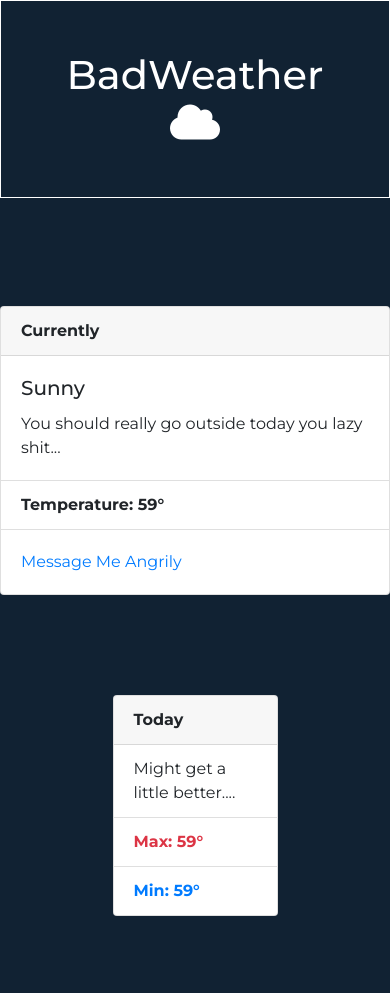
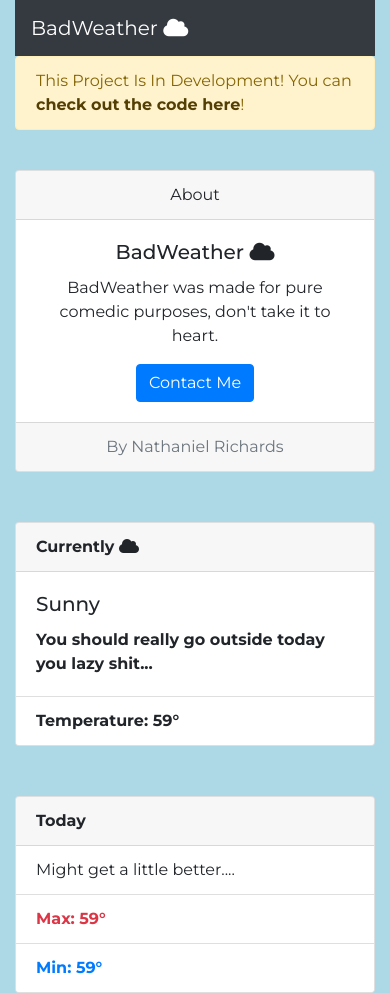
Before and after one commit to NateTheDev1/BadWeather, a PHP site: page / in a window 390 px wide. Before the commit the page ends 916 px from the top, so only its background shows below. Run offline with PHP 8.4, Linux system fonts and the light colour scheme; some libraries are stand-ins or nearby versions.

Commit message:
[Update] Responsive And New Design

```diff
--- a/app.js
+++ b/app.js
@@ -1,4 +1,3 @@
-window.addEventListener('load', () => {
 // Grab
 // const image = document.getElementById('image');
 const weatherDetail = document.getElementById('weather');
@@ -71,4 +70,3 @@ window.addEventListener('load', () => {
 		messageEl.textContent = warmQuotes[Math.floor(Math.random() * warmQuotes.length)];
 	}
 }
-});
--- a/index.html
+++ b/index.html
@@ -11,7 +11,7 @@
 </head>
 <body>
 
-  <div class="container">
+  <!-- <div class="container">
     <div class="row align-items-center justify-content-center">
         <h1 class="text-white text-center" style="border: 1px solid white; padding: 50px; width: 500px">BadWeather<i class="fas fa-cloud"></i></h1>
     </div>
@@ -20,7 +20,7 @@
       <div class="card-header">
         <strong>Currently</strong>
       </div>
-      <!-- <img class="card-img-top"  id="image" src="https://www.fonedog.com/image/weather-app.png" alt="Card image cap"> -->
+
       <div class="card-body">
         <h5 class="card-title" id="weather">Sunny</h5>
         <p class="card-text" id="message">You should really go outside today you lazy shit...</p>
@@ -45,6 +45,57 @@
       </div>
     </div>
   </div>
+  </div> -->
+  <div class="container">
+    <nav class="navbar navbar-dark bg-dark">
+      <a class="navbar-brand" href="#">BadWeather <i class="fas fa-cloud"></i></a>
+    </nav>
+    <div class="alert alert-warning" role="alert">
+      This Project Is In Development! You can <a href="https://github.com/NateTheDev1/BadWeather" target="_blank" class="alert-link">check out the code here</a>!
+    </div>
+    <br>
+    <div class="card text-center">
+      <div class="card-header">
+        About
+      </div>
+      <div class="card-body">
+        <h5 class="card-title">BadWeather <i class="fas fa-cloud"></i></h5>
+        <p class="card-text">BadWeather was made for pure comedic purposes, don't take it to heart.</p>
+        <a href="#" onClick="parent.location='mailto:nthnlrichards@gmail.com?subject=Why did you make this? &cc=nthnlrichards@gmail.com'" class="btn btn-primary">Contact Me</a>
+      </div>
+      <div class="card-footer text-muted">
+        By Nathaniel Richards
+      </div>
+    </div>
+    <div class="row">
+      <div class="col-md">
+          <div class="card" style="margin-top: 50px ">
+            <div class="card-header">
+              <strong>Currently <i class="fas fa-cloud"></i></strong>
+            </div>
+
+            <div class="card-body">
+              <h5 class="card-title" id="weather">Sunny</h5>
+              <strong><p class="card-text" id="message">You should really go outside today you lazy shit...</p></strong>
+            </div>
+            <ul class="list-group list-group-flush">
+              <li class="list-group-item"><strong>Temperature: <span id="temperature">59</span>&#176</strong></li>
+            </ul>
+          </div>
+      </div>
+        <div class="col-md" style="margin-top: 50px ">
+            <div class="card">
+                <div class="card-header">
+                  <strong>Today</strong>
+                </div>
+                <ul class="list-group list-group-flush">
+                  <li class="list-group-item" id="today-summary">Might get a little better....</li>
+                  <li class="list-group-item"><strong class="text-danger">Max: <span id="max">59</span>&#176</strong></li>
+                  <li class="list-group-item"><strong class="text-primary">Min: <span id="min">59</span>&#176</strong></li>
+                </ul>
+              </div>
+        </div>
+    </div>
   </div>
 
 
@@ -56,6 +107,6 @@
   <script src="https://code.jquery.com/jquery-3.2.1.slim.min.js" integrity="sha384-KJ3o2DKtIkvYIK3UENzmM7KCkRr/rE9/Qpg6aAZGJwFDMVNA/GpGFF93hXpG5KkN" crossorigin="anonymous"></script>
   <script src="https://cdnjs.cloudflare.com/ajax/libs/popper.js/1.12.9/umd/popper.min.js" integrity="sha384-ApNbgh9B+Y1QKtv3Rn7W3mgPxhU9K/ScQsAP7hUibX39j7fakFPskvXusvfa0b4Q" crossorigin="anonymous"></script>
   <script src="https://maxcdn.bootstrapcdn.com/bootstrap/4.0.0/js/bootstrap.min.js" integrity="sha384-JZR6Spejh4U02d8jOt6vLEHfe/JQGiRRSQQxSfFWpi1MquVdAyjUar5+76PVCmYl" crossorigin="anonymous"></script>
-  <script src="app.js"></script>
+  <script src="app.js" type="text/javascript"></script>
 </body>
 </html>
--- a/style.css
+++ b/style.css
@@ -2,5 +2,5 @@
 @import url("https://cdn.linearicons.com/free/1.0.0/icon-font.min.css");
 body {
 	font-family: 'Montserrat', sans-serif !important;
-	background: #112233;
+	background: #add8e6;
 }
```
Lines whose indentation alone changed are shown as unchanged.
